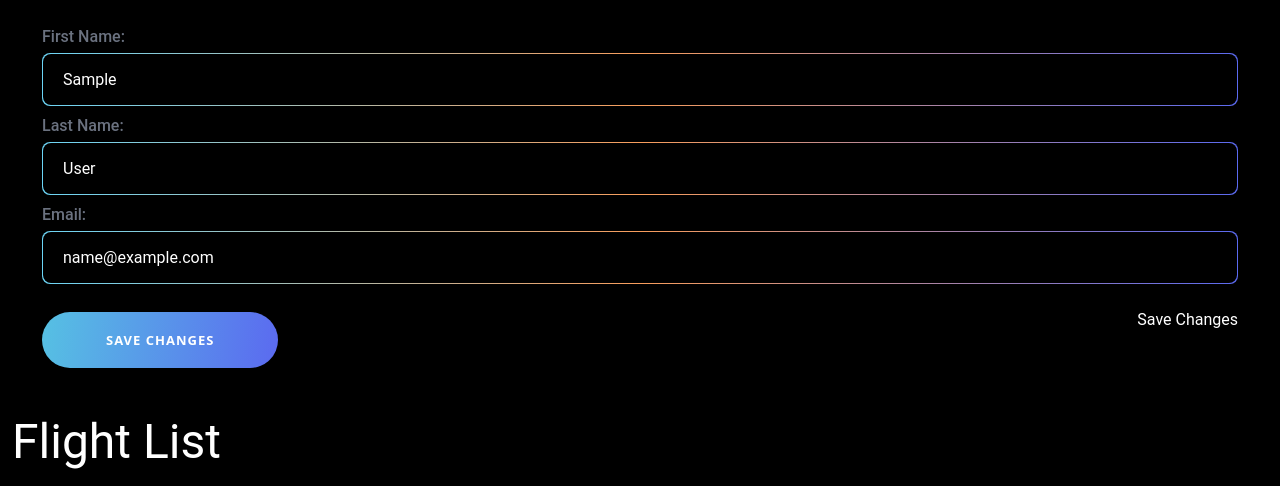
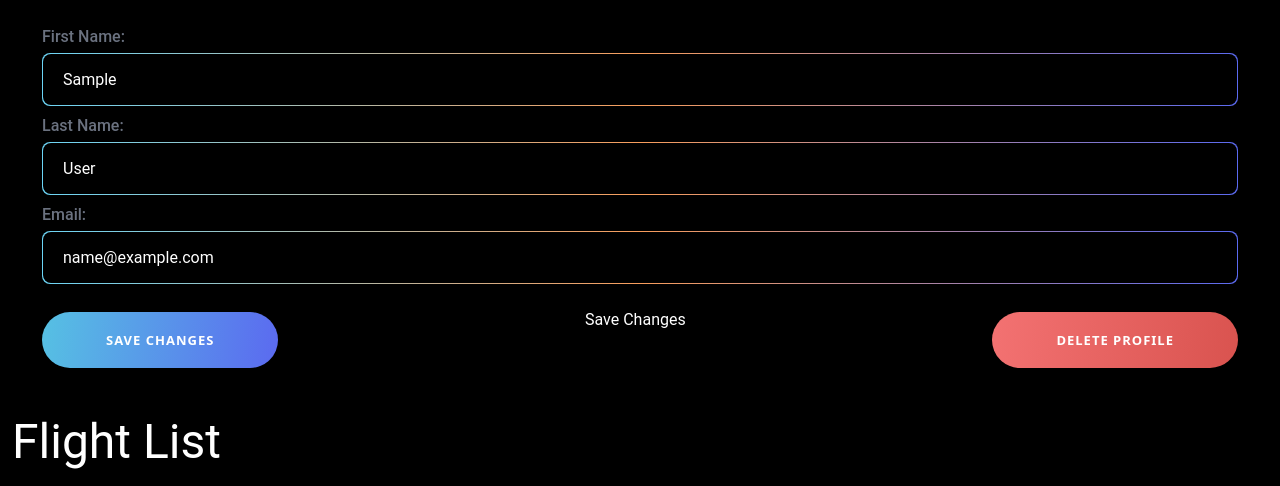
Before and after one commit to swann-deanda-deciga-holder/aviato-airlines-captone, a Spring Boot app: page /profile in a window 1280 px wide. Shown: the part 401-887 px from the top of the page. Run offline with Spring Boot 4, Linux system fonts and the light colour scheme; the visitor is signed in with stand-in values (Sample User, id 1); some of the project's set-up classes (security, data sources, template engines, error pages and the like) are left out, and stand-ins take their place; some libraries are stand-ins or nearby versions.

```diff
--- a/src/main/resources/templates/profile.html
+++ b/src/main/resources/templates/profile.html
@@ -75,9 +75,9 @@
 
 
                 <!--Delete Profile-->
-<!--                <form class="mb-8" th:method="post" onsubmit="return confirm('Are you sure you want to delete your account?')" th:action="@{/profile/delete}">-->
-<!--                    <button class="btn btn-light-light fs-20 fw-semibold px-16 py-5 border-0 text-white text-uppercase mb-5 rounded-pill" type="submit" style="letter-spacing: 1px; background: linear-gradient(98.24deg, #F37272 0%, #D9534F 100%);">Delete Profile</button>-->
-<!--                </form>-->
+                <form class="mb-8" th:method="post" onsubmit="return confirm('Are you sure you want to delete your account?')" th:action="@{/profile/delete}">
+                    <button class="btn btn-light-light fs-20 fw-semibold px-16 py-5 border-0 text-white text-uppercase mb-5 rounded-pill" type="submit" style="letter-spacing: 1px; background: linear-gradient(98.24deg, #F37272 0%, #D9534F 100%);">Delete Profile</button>
+                </form>
             </div>
 
         </form>
```
